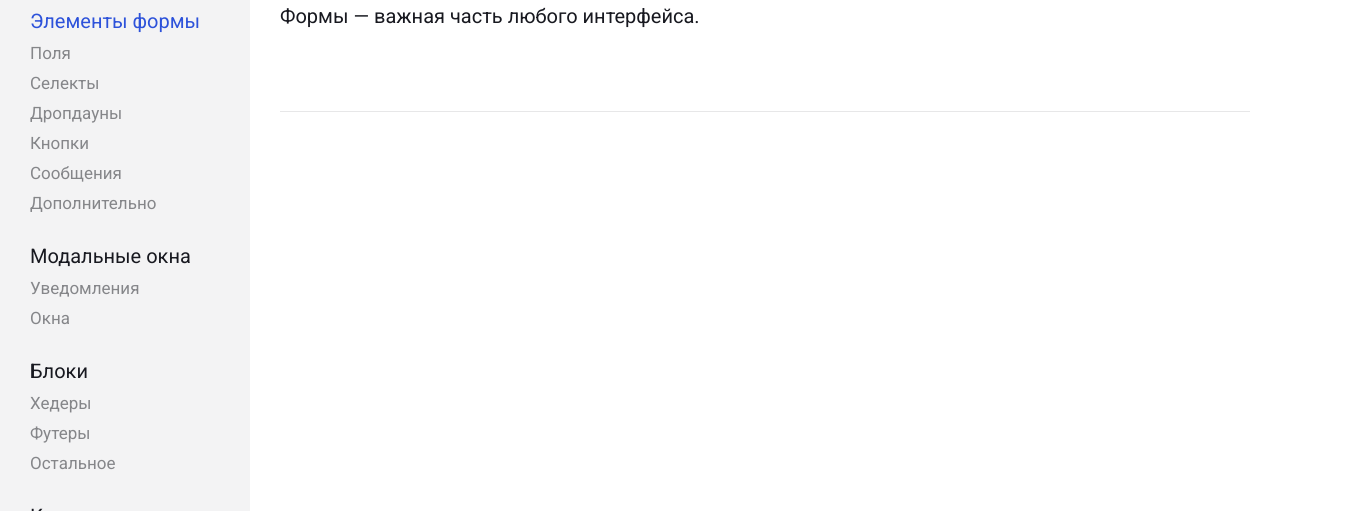
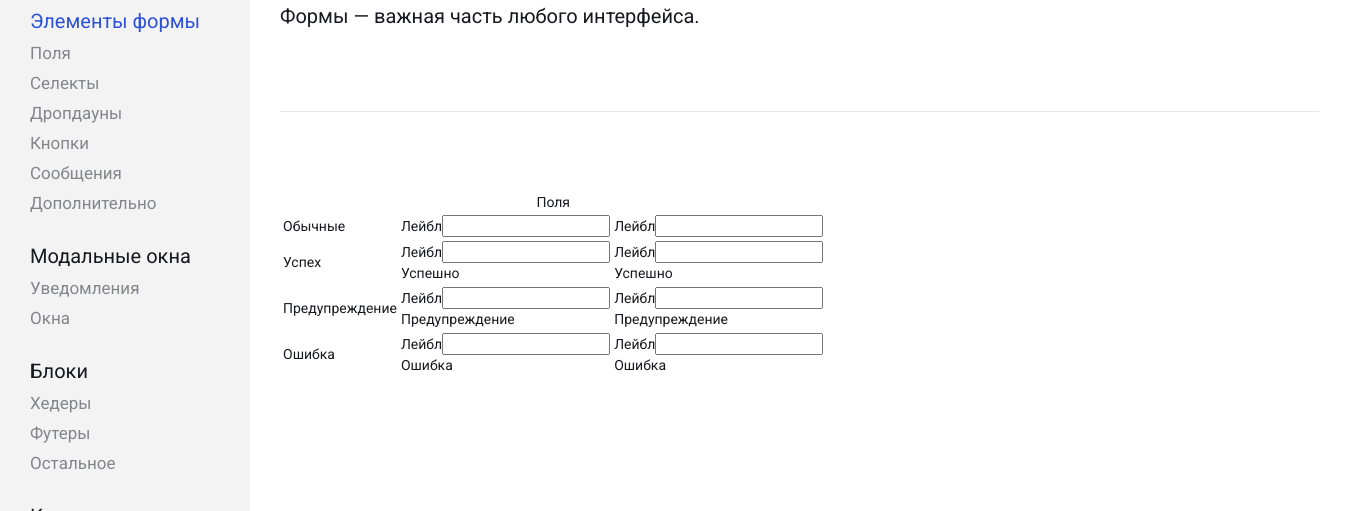
Before and after one commit to GreatChocopie/stride-desing-system, a plain HTML site: page form-elements.html in a window 1280 px wide. Shown: the part 289-800 px from the top of the page, 1349 px wide, since content can reach past the window. Drawn offline with Linux system fonts and the light colour scheme.

Commit message:
начало разметки поля

```diff
--- a/css/style.scss
+++ b/css/style.scss
@@ -535,6 +535,7 @@ input[type="radio"].visually-hidden {
       margin-left: 250px;
       padding: 80px 30px;
 }
+
 .form-elements__main-container {
       width: 1039px;
       margin: 0 auto;
--- a/form-elements.html
+++ b/form-elements.html
@@ -77,27 +77,62 @@
                               <h1 class="form-elements__header-headline">Элементы формы</h1>
                               <p class="form-elements__header-subtitle">Формы — важная часть любого интерфейса.</p>
                         </header>
-                        <!-- <section class="typography__tittle-style">
-                        <h2 class="visually-hidden">Заголовки</h2>
-                        <table class="typography__tittle-style-table">
-                              <caption class="typography__tittle-style-headline">Заголовки</caption>
-                              <tr class="typography__tittle-style-h1">
-                                    <td class="typography__tittle-style-name">H1</td>
-                                    <td class="typography__tittle-h1">Заголовок</td>
-                              </tr>
-                              <tr class="typography__tittle-style-h2">
-                                    <td class="typography__tittle-style-name">H2</td>
-                                    <td class="typography__tittle-h2">Заголовок второго уровня</td>
-                              </tr>
-                              <tr class="typography__tittle-style-h3">
-                                    <td class="typography__tittle-style-name">H3</td>
-                                    <td class="typography__tittle-h3"><span>Заголовок третьего уровня</span>
-                                          <span>Заголовок третьего уровня</span>
-                                    </td>
-                              </tr>
-                        </table>
-                  </section>
-                  <section class="typography__text-style">
+                        <section class="form-elements__field-style">
+                              <h2 class="visually-hidden">Поля</h2>
+                              <table class="form-elements__field-style-table">
+                                    <caption class="form-elements__field-style-headline">Поля</caption>
+                                    <tr class="form-elements__field-style-ordinary">
+                                          <td class="form-elements__field-style-name">Обычные</td>
+                                          <td class="form-elements__field-ordinary">
+                                                <div><label>Лейбл</label><input></div>
+                                          </td>
+                                          <td class="form-elements__field-ordinary">
+                                                <div><label>Лейбл</label><input></div>
+                                          </td>
+                                    </tr>
+                                    <tr class="form-elements__field-style-ordinary">
+                                          <td class="form-elements__field-style-name">Успех</td>
+                                          <td class="form-elements__field-success">
+                                                <div><label>Лейбл</label><input>
+                                                      <div>Успешно</div>
+                                                </div>
+                                          </td>
+                                          <td class="form-elements__field-success">
+                                                <div><label>Лейбл</label><input>
+                                                      <div>Успешно</div>
+                                                </div>
+                                          </td>
+                                    </tr>
+                                    <tr class="form-elements__field-style-ordinary">
+                                          <td class="form-elements__field-style-name">Предупреждение</td>
+                                          <td class="form-elements__field-warning">
+                                                <div><label>Лейбл</label><input>
+                                                      <div>Предупреждение</div>
+                                                </div>
+                                          </td>
+                                          <td class="form-elements__field-warning">
+                                                <div><label>Лейбл</label><input>
+                                                      <div>Предупреждение</div>
+                                                </div>
+                                          </td>
+                                    </tr>
+                                    <tr class="form-elements__field-style-ordinary">
+                                          <td class="form-elements__field-style-name">Ошибка</td>
+                                          <td class="form-elements__field-error">
+                                                <div><label>Лейбл</label><input>
+                                                      <div>Ошибка</div>
+                                                </div>
+                                          </td>
+                                          <td class="form-elements__field-error">
+                                                <div><label>Лейбл</label><input>
+                                                      <div>Ошибка</div>
+                                                </div>
+                                          </td>
+                                    </tr>
+
+                              </table>
+                        </section>
+                        <!-- <section class="typography__text-style">
                         <h2 class="visually-hidden">Текст</h2>
                         <table class="typography__text-style-table">
                               <caption class="typography__text-style-headline">Текст</caption>
```
Also changed, not shown: css/style.css, 1 other file.
